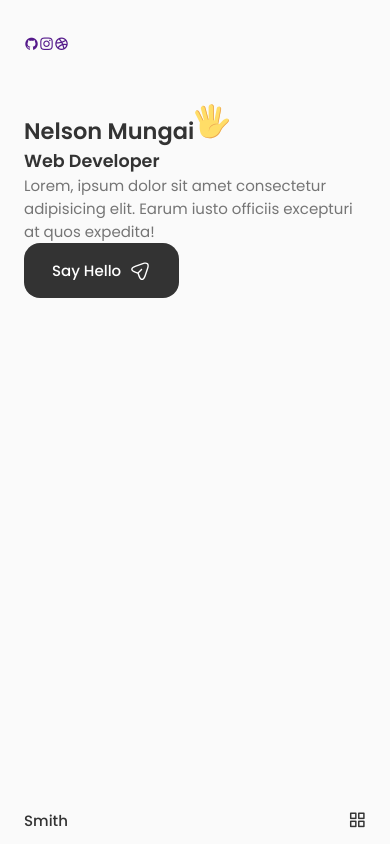
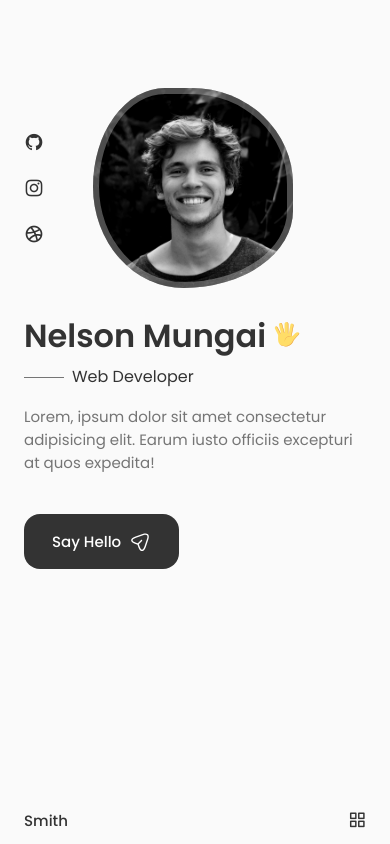
Before and after one commit to NelsonMungai1/NMI, a React (Vite) app: page / in a window 390 px wide. Built offline with nearby package versions, Linux system fonts and the light colour scheme.

Commit message:
home component including animation of image and customizable svgs that are responsive for all screen sizes

```diff
--- a/src/components/header/header.css
+++ b/src/components/header/header.css
@@ -5,7 +5,6 @@
   left: 0;
   z-index: var(--z-fixed);
   background: var(--body-color);
-  /* border: 1px solid #777; */
 }
 nav {
   height: calc(var(--header-height) + 1rem);
@@ -126,3 +125,4 @@
 /* We are making the header responsive */
 
 /* 37.31 */
+/* making the home component more appealing */
--- a/src/components/home/Home.jsx
+++ b/src/components/home/Home.jsx
@@ -1,5 +1,6 @@
 import Data from "./Data";
 import "./home.css";
+import ScrollDown from "./scrollDown";
 import Social from "./Social";
 const Home = () => {
   return (
@@ -10,6 +11,7 @@
           <div className="home_img"></div>
           <Data />
         </div>
+        <ScrollDown />
       </div>
     </section>
   );
--- a/src/components/home/home.css
+++ b/src/components/home/home.css
@@ -0,0 +1,169 @@
+.home_container {
+  row-gap: 7rem;
+}
+.home_content {
+  grid-template-columns: 116px repeat(2, 1fr);
+  column-gap: 2rem;
+  padding-top: 5.5rem;
+  align-items: center;
+}
+.home_social {
+  display: grid;
+  grid-template-columns: max-content;
+  row-gap: 1rem;
+}
+.home_social_icon {
+  font-size: 1.25rem;
+  color: var(--title-color);
+  transition: 0.3s;
+}
+.home_social_icon:hover {
+  color: var(--title-color-dark);
+}
+.home_img {
+  background: url("/src/assets/profile.jpg");
+  background-position: center;
+  background-size: cover;
+  width: 300px;
+  height: 300px;
+  box-shadow: inset 0 0 0 9px rgba(255, 255, 255, 30%);
+  order: 1;
+  justify-self: center;
+  background-repeat: no-repeat;
+  /* border-radius: 50%; */
+  animation: profile_animate 8s ease-in-out infinite;
+}
+.home_title {
+  font-size: 2.75rem;
+  margin-bottom: var(--mb-0-25);
+}
+.home__hand {
+  width: 38px;
+  height: 38px;
+  margin-left: 8px;
+}
+.home_subtitle {
+  position: relative;
+
+  font-size: var(--h3-font-size);
+
+  font-weight: var(--font-normal);
+  margin-bottom: var(--mb-1);
+  padding-left: 54px;
+}
+.home_subtitle::before {
+  content: "";
+  position: absolute;
+  height: 1px;
+  width: 50px;
+  left: 0;
+  top: 1rem;
+  background-color: var(--text-color);
+}
+.home_description {
+  max-width: 400px;
+  margin-bottom: var(--mb-3);
+}
+
+@keyframes profile_animate {
+  0% {
+    border-radius: 60% 40% 30% 70%/60% 30% 70% 40%;
+  }
+  50% {
+    border-radius: 30% 60% 70% 40%/50% 60% 30% 60%;
+  }
+  100% {
+    border-radius: 60% 40% 30% 70%/60% 30% 70% 40%;
+  }
+}
+.home_scroll {
+  margin-left: 9.25rem;
+}
+
+.wheel {
+  animation: scroll 2s ease-in-out infinite;
+}
+
+@keyframes scroll {
+  0% {
+    transform: translateY(0);
+  }
+  30% {
+    transform: translateY(3.5rem);
+  }
+}
+
+.home_scroll_name {
+  color: var(--title-color);
+  font-weight: var(--font-medium);
+  margin-right: var(--mb-0-25);
+  margin-left: var(--mb-1);
+}
+.home_scroll_arrow {
+  margin-left: 1rem;
+  color: var(--title-color);
+  font-size: 1.2rem;
+}
+
+/*=============== BREAKPOINTS ===============*/
+/* For large devices */
+@media screen and (max-width: 992px) {
+  .home_content {
+    grid-template-columns: 100px repeat(2, 1fr);
+    column-gap: 1.5rem;
+  }
+  .home_img {
+    width: 250px;
+    height: 250px;
+    box-shadow: inset 0 0 0 8px rgba(255, 255, 255, 30%);
+  }
+  .home_title {
+    font-size: 2rem;
+  }
+  .home__hand {
+    height: 26px;
+    width: 26px;
+  }
+  .home_subtitle {
+    padding-left: 48px;
+  }
+  .home_subtitle::before {
+    width: 40px;
+    top: 0.8rem;
+  }
+  .home_description {
+    max-width: initial;
+    margin-bottom: var(--mb-2-5);
+  }
+  .home_scroll {
+    margin-left: 7rem;
+  }
+}
+
+/* For medium devices */
+@media screen and (max-width: 768px) {
+  .home_content {
+    grid-template-columns: 0.5fr 3fr;
+    padding-top: 3.5rem;
+  }
+  .home_img {
+    order: initial;
+    justify-self: initial;
+    height: 200px;
+    width: 200px;
+    box-shadow: inset 0 0 0 6px rgba(255, 255, 255, 30%);
+  }
+  .home_data {
+    grid-column: 1/3;
+  }
+  .home_scroll {
+    display: none;
+  }
+}
+
+@media screen and (max-width: 576px) {
+}
+
+/* For small devices */
+@media screen and (max-width: 350px) {
+}
--- /dev/null
+++ b/src/components/home/scrollDown.jsx
@@ -0,0 +1,47 @@
+const ScrollDown = () => {
+  return (
+    <div className="home_scroll">
+      <a href="#about" id="about" className="home_scroll_button button--flex">
+        <svg
+          width="32px"
+          height="32px"
+          className="home__scroll-mouse"
+          viewBox="0 0 247 390"
+          version="1.1"
+          xmlns="http://www.w3.org/2000/svg"
+          xmlnsXlink="http://www.w3.org/1999/xlink"
+          style={{
+            fillRule: "evenodd",
+            clipRule: "evenodd",
+            strokeLinecap: "round",
+            strokeLinejoin: "round",
+            strokeMiterlimit: "1.5",
+          }}
+        >
+          <path
+            className="wheel"
+            d="M123.359,79.775l0,72.843"
+            style={{
+              fill: "none",
+              stroke: "var(--title-color)",
+              strokeWidth: "20px",
+            }}
+          ></path>
+          <path
+            id="mouse"
+            d="M236.717,123.359c0,-62.565 -50.794,-113.359 -113.358,-113.359c-62.565,0 -113.359,50.794 -113.359,113.359l0,143.237c0,62.565 50.794,113.359 113.359,113.359c62.564,0 113.358,-50.794 113.358,-113.359l0,-143.237Z"
+            style={{
+              fill: "none",
+              stroke: "var(--title-color)",
+              strokeWidth: "20px",
+            }}
+          ></path>
+        </svg>
+        <span className="home_scroll_name">Scroll Down</span>
+        <i className="uil uil-arrow-down home_scroll_arrow"></i>
+      </a>
+    </div>
+  );
+};
+
+export default ScrollDown;
```
